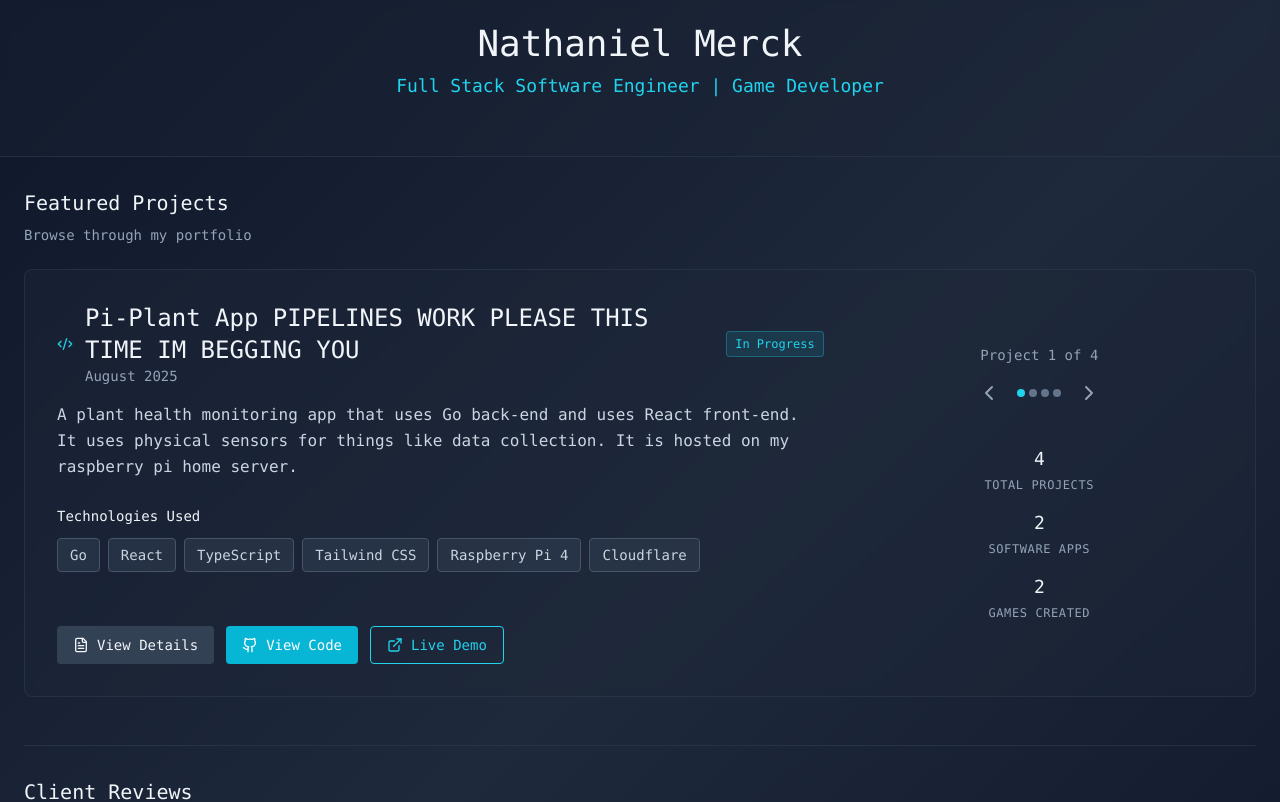
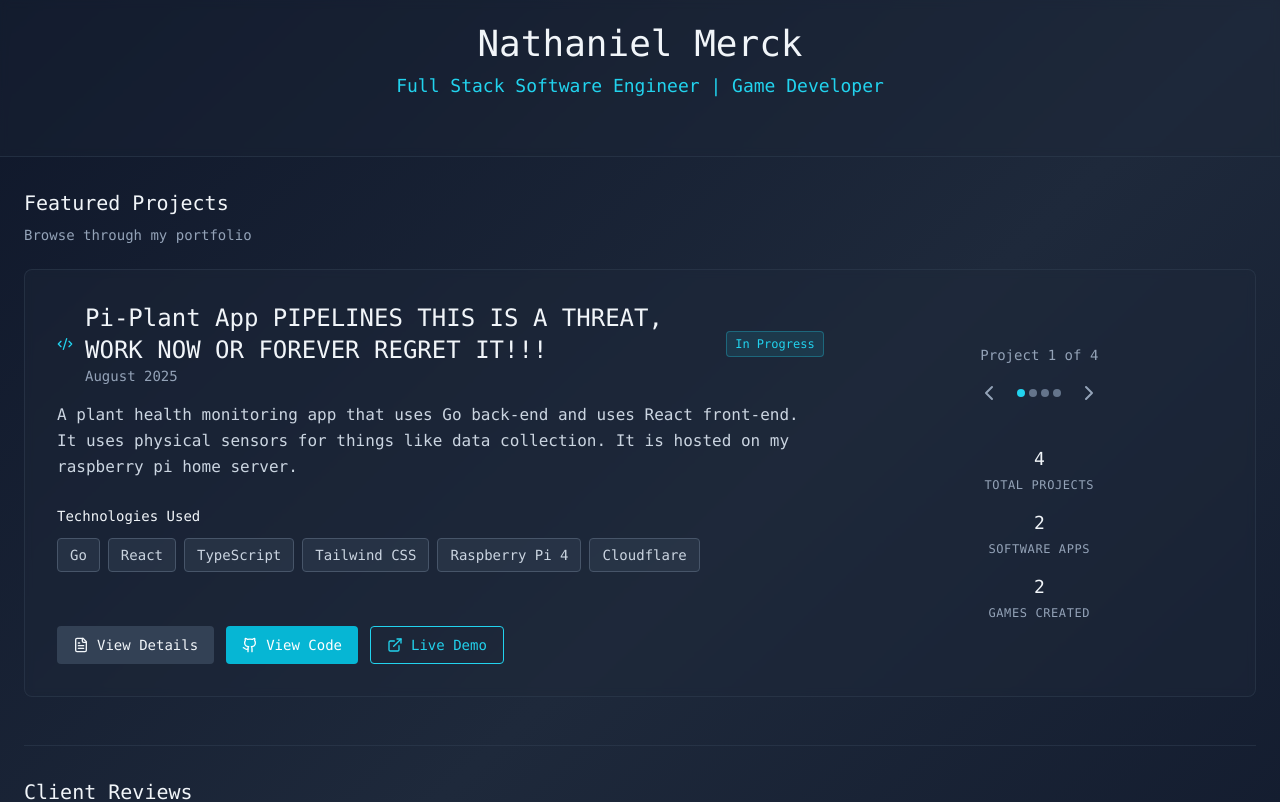
Before and after one commit to nmerck1/my-portfolio, a React (Vite) app: page / in a window 1280 px wide. Shown: the top 802 px of the page. Built offline with nearby package versions, Linux system fonts and the light colour scheme.

Commit message:
testing pipes for leaks 6

```diff
--- a/src/App.tsx
+++ b/src/App.tsx
@@ -94,7 +94,7 @@ const MinimalPortfolio = () => {
   const allProjects: Project[] = [
     {
       id: 1,
-      title: "Pi-Plant App PIPELINES WORK PLEASE THIS TIME IM BEGGING YOU",
+      title: "Pi-Plant App PIPELINES THIS IS A THREAT, WORK NOW OR FOREVER REGRET IT!!!",
       description: "A plant health monitoring app that uses Go back-end and uses React front-end. It uses physical sensors for things like data collection. It is hosted on my raspberry pi home server.",
       fullDescription: "A comprehensive IoT plant monitoring system that combines hardware sensors with modern web technologies. The application tracks soil moisture, temperature, humidity, and light levels in real-time, providing actionable insights to plant owners through an intuitive web interface.",
       date: "August 2025",
```
